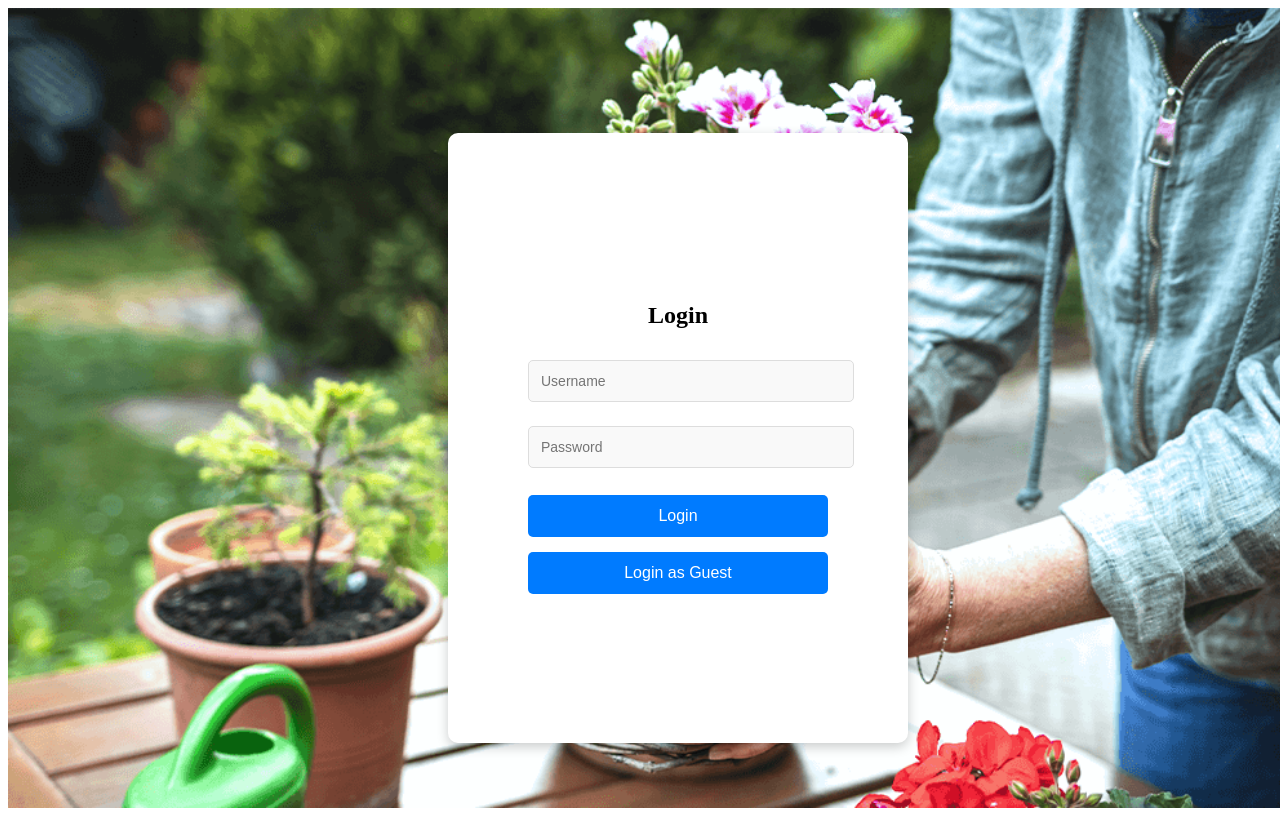
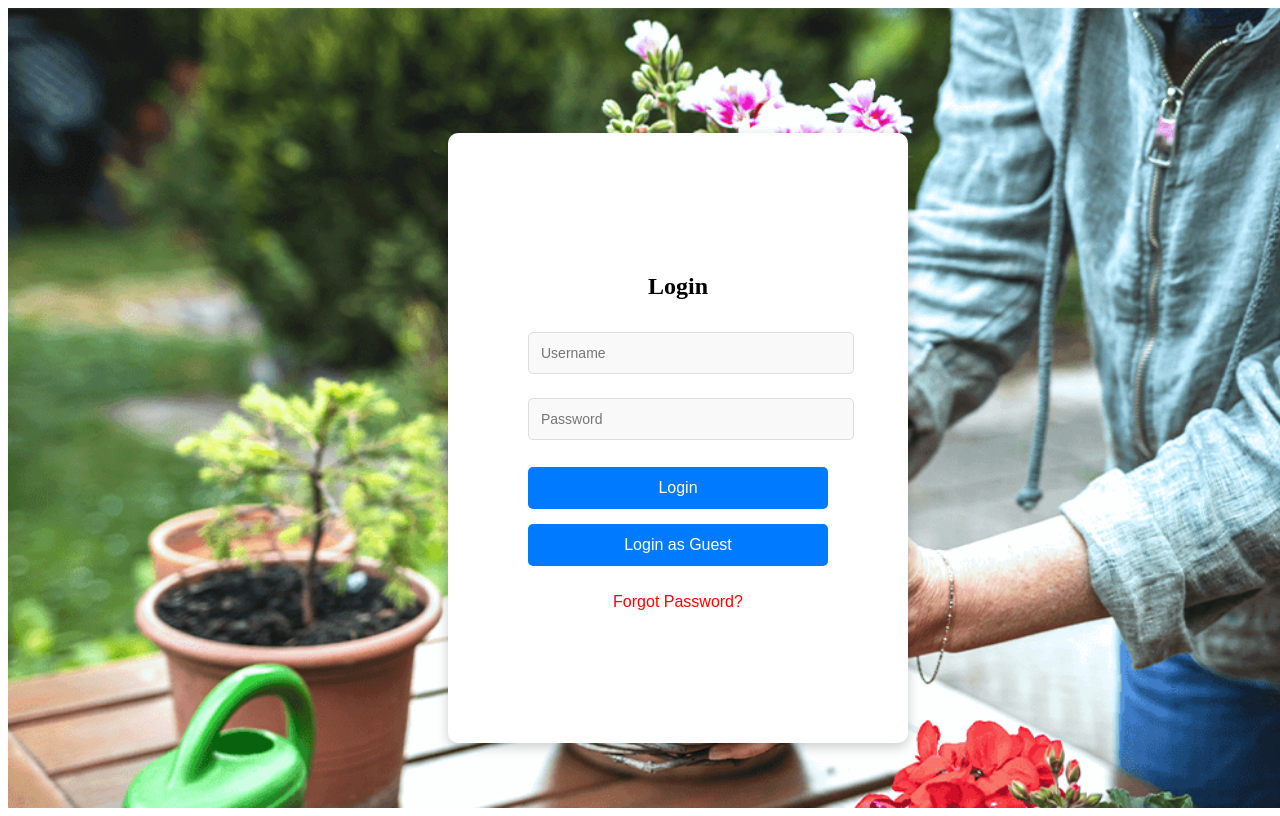
Before and after one commit to kotruta123/BioPulse_Web, a React (Vite) app: page /login in a window 1280 px wide. Built offline with nearby package versions, Linux system fonts and the light colour scheme.

Commit message:
fix: fixed login and added restore password

```diff
--- a/src/App.jsx
+++ b/src/App.jsx
@@ -34,7 +34,7 @@ function App() {
                             <BackupServiceProvider>
                                 <Router>
                                     <Routes>
-                                        {/* Public Route for Login and Register */}
+                                        {/* Public Route for Login and RestoreCredentials */}
                                         <Route path="/login" element={<SwitchCard />} />
 
                                         {/* Protected Routes within ProtectedLayout */}
--- a/src/auth/AuthContext.jsx
+++ b/src/auth/AuthContext.jsx
@@ -1,4 +1,4 @@
-import React, { createContext, useState, useContext } from 'react';
+import React, { createContext, useContext, useState } from "react";
 
 const AuthContext = createContext();
 
@@ -11,21 +11,34 @@ export const AuthProvider = ({ children }) => {
             setIsAuthenticated(true);
             return true;
         } else {
-            alert('Invalid username or password');
+            alert("Invalid username or password");
             return false;
         }
     };
 
     const register = (username, email, securityQuestion, password) => {
         if (localStorage.getItem(username)) {
-            alert('Username already exists');
+            alert("Username already exists");
             return false;
         }
 
         const user = { username, email, securityQuestion, password };
         localStorage.setItem(username, JSON.stringify(user));
-        alert('Registration successful!');
+        alert("Registration successful!");
         return true;
+    };
+
+    const restorePassword = (username, securityQuestion, newPassword) => {
+        const storedUser = JSON.parse(localStorage.getItem(username));
+        if (storedUser && storedUser.securityQuestion === securityQuestion) {
+            storedUser.password = newPassword;
+            localStorage.setItem(username, JSON.stringify(storedUser));
+            alert("Password reset successful!");
+            return true;
+        } else {
+            alert("Invalid username or security question answer");
+            return false;
+        }
     };
 
     const loginAsGuest = () => {
@@ -37,10 +50,20 @@ export const AuthProvider = ({ children }) => {
     };
 
     return (
-        <AuthContext.Provider value={{ isAuthenticated, login, register, loginAsGuest, logout }}>
+        <AuthContext.Provider
+            value={{
+                isAuthenticated,
+                login,
+                register,
+                restorePassword,
+                loginAsGuest,
+                logout,
+            }}
+        >
             {children}
         </AuthContext.Provider>
     );
 };
 
+// Ensure `useAuth` is exported
 export const useAuth = () => useContext(AuthContext);
--- a/src/auth/Login.jsx
+++ b/src/auth/Login.jsx
@@ -1,25 +1,25 @@
-import React, { useState } from 'react';
-import { useNavigate } from 'react-router-dom';
-import { useAuth } from './AuthContext';
-import { Form, Input, Button } from '../styles';
+import React, { useState } from "react";
+import { useNavigate } from "react-router-dom";
+import { useAuth } from "./AuthContext";
+import { Form, Input, Button } from "../styles";
 
-const Login = () => {
+const Login = ({ onSwitchToRestore }) => {
     const { login, loginAsGuest } = useAuth();
-    const [username, setUsername] = useState('');
-    const [password, setPassword] = useState('');
+    const [username, setUsername] = useState("");
+    const [password, setPassword] = useState("");
     const navigate = useNavigate();
 
     const handleLogin = (e) => {
         e.preventDefault();
         const success = login(username, password);
         if (success) {
-            navigate('/dashboard');
+            navigate("/dashboard");
         }
     };
 
     const handleGuestLogin = () => {
         loginAsGuest();
-        navigate('/dashboard');
+        navigate("/dashboard");
     };
 
     return (
@@ -40,7 +40,12 @@ const Login = () => {
                 required
             />
             <Button type="submit">Login</Button>
-            <Button type="button" onClick={handleGuestLogin}>Login as Guest</Button>
+            <Button type="button" onClick={handleGuestLogin}>
+                Login as Guest
+            </Button>
+            <Button type="button" onClick={onSwitchToRestore} style={{ color: "red", backgroundColor: "transparent" }}>
+                Forgot Password?
+            </Button>
         </Form>
     );
 };
--- a/src/auth/Register.jsx
+++ /dev/null
@@ -1,72 +0,0 @@
-import React, { useState } from 'react';
-import { useNavigate } from 'react-router-dom';
-import { useAuth } from './AuthContext';
-import { Form, Input, Button } from '../styles';
-
-const Register = () => {
-    const { register } = useAuth();
-    const [username, setUsername] = useState('');
-    const [email, setEmail] = useState('');
-    const [securityQuestion, setSecurityQuestion] = useState('');
-    const [password, setPassword] = useState('');
-    const [repeatPassword, setRepeatPassword] = useState('');
-    const [error, setError] = useState('');
-    const navigate = useNavigate();
-
-    const handleRegister = (e) => {
-        e.preventDefault();
-        if (password !== repeatPassword) {
-            setError('Passwords do not match');
-            return;
-        }
-        setError('');
-        const success = register(username, email, securityQuestion, password);
-        if (success) {
-            navigate('/login');
-        }
-    };
-
-    return (
-        <Form onSubmit={handleRegister}>
-            <h2>Register</h2>
-            <Input
-                type="text"
-                placeholder="Username"
-                value={username}
-                onChange={(e) => setUsername(e.target.value)}
-                required
-            />
-            <Input
-                type="email"
-                placeholder="Email (optional)"
-                value={email}
-                onChange={(e) => setEmail(e.target.value)}
-            />
-            <Input
-                type="text"
-                placeholder="Security Question (e.g., Favorite color)"
-                value={securityQuestion}
-                onChange={(e) => setSecurityQuestion(e.target.value)}
-                required
-            />
-            <Input
-                type="password"
-                placeholder="Password"
-                value={password}
-                onChange={(e) => setPassword(e.target.value)}
-                required
-            />
-            <Input
-                type="password"
-                placeholder="Repeat Password"
-                value={repeatPassword}
-                onChange={(e) => setRepeatPassword(e.target.value)}
-                required
-            />
-            {error && <p style={{ color: 'red' }}>{error}</p>}
-            <Button type="submit">Register</Button>
-        </Form>
-    );
-};
-
-export default Register;
--- /dev/null
+++ b/src/auth/RestoreCredentials.jsx
@@ -0,0 +1,65 @@
+import React, { useState } from "react";
+import { useNavigate } from "react-router-dom";
+import { useAuth } from "./AuthContext";
+import { Form, Input, Button } from "../styles";
+
+const RestoreCredentials = () => {
+    const { restorePassword } = useAuth();
+    const [username, setusername] = useState("");
+    const [securityQuestion, setSecurityQuestion] = useState("");
+    const [newPassword, setNewPassword] = useState("");
+    const [repeatPassword, setRepeatPassword] = useState("");
+    const [error, setError] = useState("");
+    const navigate = useNavigate();
+
+    const handleRestorePassword = (e) => {
+        e.preventDefault();
+        if (newPassword !== repeatPassword) {
+            setError("Passwords do not match");
+            return;
+        }
+        setError("");
+        const success = restorePassword(username, securityQuestion, newPassword);
+        if (success) {
+            navigate("/login");
+        }
+    };
+
+    return (
+        <Form onSubmit={handleRestorePassword}>
+            <h2>Restore Password</h2>
+            <Input
+                type="text"
+                placeholder="Email"
+                value={username}
+                onChange={(e) => setusername(e.target.value)}
+                required
+            />
+            <Input
+                type="text"
+                placeholder="Answer to Security Question"
+                value={securityQuestion}
+                onChange={(e) => setSecurityQuestion(e.target.value)}
+                required
+            />
+            <Input
+                type="password"
+                placeholder="New Password"
+                value={newPassword}
+                onChange={(e) => setNewPassword(e.target.value)}
+                required
+            />
+            <Input
+                type="password"
+                placeholder="Repeat New Password"
+                value={repeatPassword}
+                onChange={(e) => setRepeatPassword(e.target.value)}
+                required
+            />
+            {error && <p style={{ color: "red" }}>{error}</p>}
+            <Button type="submit">Reset Password</Button>
+        </Form>
+    );
+};
+
+export default RestoreCredentials;
--- a/src/auth/SwitchCard.jsx
+++ b/src/auth/SwitchCard.jsx
@@ -1,10 +1,18 @@
-import React, { useState } from 'react';
-import Login from './Login';
-import Register from './Register';
-import { CardContainer, CardWrapper, CardInner, CardFront, CardBack, ToggleButton, Background } from '../styles';
+import React, { useState } from "react";
+import Login from "./Login";
+import RestoreCredentials from "./RestoreCredentials";
+import {
+    CardContainer,
+    CardWrapper,
+    CardInner,
+    CardFront,
+    CardBack,
+    ToggleButton,
+    Background,
+} from "../styles";
 
 const SwitchCard = () => {
-    const [isLogin, setIsLogin] = useState(true); // State to toggle between Login and Register
+    const [isLogin, setIsLogin] = useState(true);
 
     return (
         <Background>
@@ -12,10 +20,10 @@ const SwitchCard = () => {
                 <CardWrapper isLogin={isLogin}>
                     <CardInner>
                         <CardFront>
-                            <Login />
+                            <Login onSwitchToRestore={() => setIsLogin(false)} />
                         </CardFront>
                         <CardBack>
-                            <Register />
+                            <RestoreCredentials />
                             <ToggleButton onClick={() => setIsLogin(true)}>
                                 Go to Login
                             </ToggleButton>
--- a/src/components/ImageCarousel.jsx
+++ b/src/components/ImageCarousel.jsx
@@ -12,12 +12,12 @@ const images = [
 
 const ImageCarousel = () => {
     const  settings = {
-        dots: true,        // Enable dots
+        dots: true,
         infinite: true,
         speed: 500,
         slidesToShow: 1,
         slidesToScroll: 1,
-        arrows: true,      // Enable arrows
+        arrows: true,
     };
 
 
--- a/src/components/settings/PlantManagement.jsx
+++ b/src/components/settings/PlantManagement.jsx
@@ -1,4 +1,5 @@
 
+// eslint-disable-next-line no-unused-vars
 import React, { useState } from "react";
 import {
         PlantGrid,
@@ -37,7 +38,6 @@ const PlantManagement = () => {
                         light_cycle: "12 hours",
                         isDefault: true,
                 },
-                // Add more profiles to simulate overflow
                 { id: 3, name: "Lettuce", imageUrl: "/images/lettuce.jpg", isDefault: true },
                 { id: 4, name: "Spinach", imageUrl: "/images/spinach.jpg", isDefault: true },
                 { id: 5, name: "Strawberry", imageUrl: "/images/strawberry.jpg", isDefault: true },
```
Also changed, not shown: src/services/UserService.jsx (added, +17 -0 lines).
